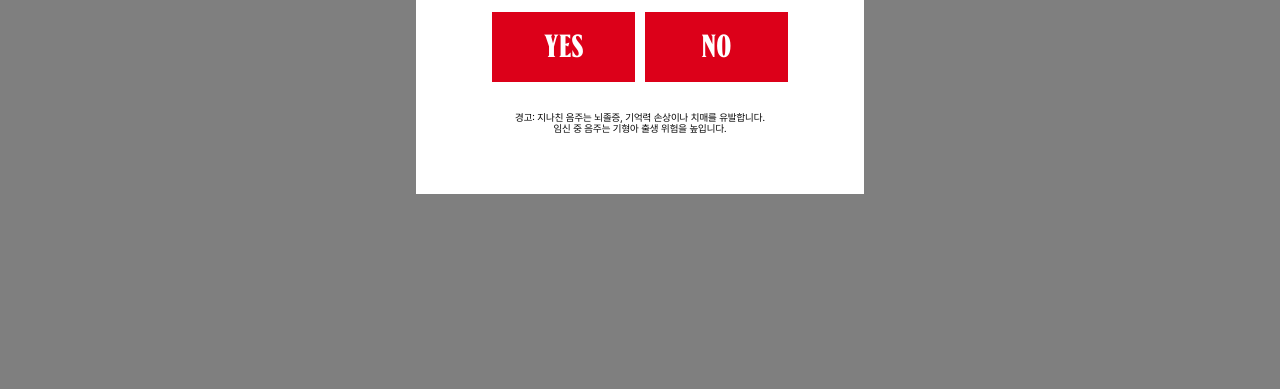
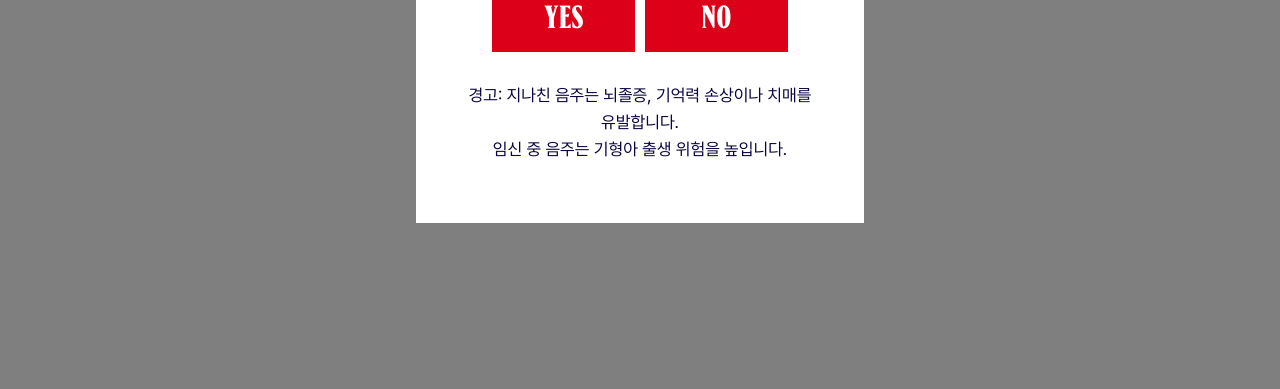
Before and after one commit to jinhkk/Bud, a plain HTML site: page 000/html/index.html in a window 1280 px wide. Shown: the part 411-800 px from the top of the page. Drawn offline with nearby package versions, Linux system fonts and the light colour scheme.

Commit message:
reset.css Import 취소

```diff
--- a/000/css/reset.css
+++ b/000/css/reset.css
@@ -14,7 +14,7 @@ time, mark, audio, video {
 	margin: 0;
 	padding: 0;
 	border: 0;
-	font-size: 100%;
+	/* font-size: 100%; */
 	font: inherit;
 	vertical-align: baseline;
 	box-sizing: border-box;
@@ -26,7 +26,8 @@ footer, header, hgroup, menu, nav, section {
 	display: block;
 }
 body {
-	line-height: 1;
+	/* line-height: 1; */
+	display: block;
 }
 ol, ul {
 	list-style: none;
--- a/000/css/stylesheet.css
+++ b/000/css/stylesheet.css
@@ -1,3 +1,11 @@
+@charset "utf-8";
+
+
+* {
+    margin: 0;
+    padding: 0;
+    box-sizing: border-box;
+}
 html{
     font-size: 10px;
 }
@@ -259,3 +267,9 @@ header {
 .pwar {
     margin-top: 30px;
 }
+.pwar span {
+    font-size: 17px;
+    font-weight: 500;
+    color: #0a0541;
+    line-height: 1.6;
+}
--- a/000/html/index.html
+++ b/000/html/index.html
@@ -7,7 +7,7 @@
     <meta name="viewport" content="width=device-width, initial-scale=1.0">
     <title>budweiser cl</title>
     <link rel="icon" type="image/png" sizes="16x16" href="../img/favicon/favicon.png">
-    <link rel="stylesheet" href="../css/reset.css">
+    <!-- <link rel="stylesheet" href="../css/reset.css">/// -->
     <link rel="stylesheet" href="../css/stylesheet.css">
     <link rel="stylesheet" href="../css/font.css">
     <script src="https://code.jquery.com/jquery-3.7.1.min.js">
```
